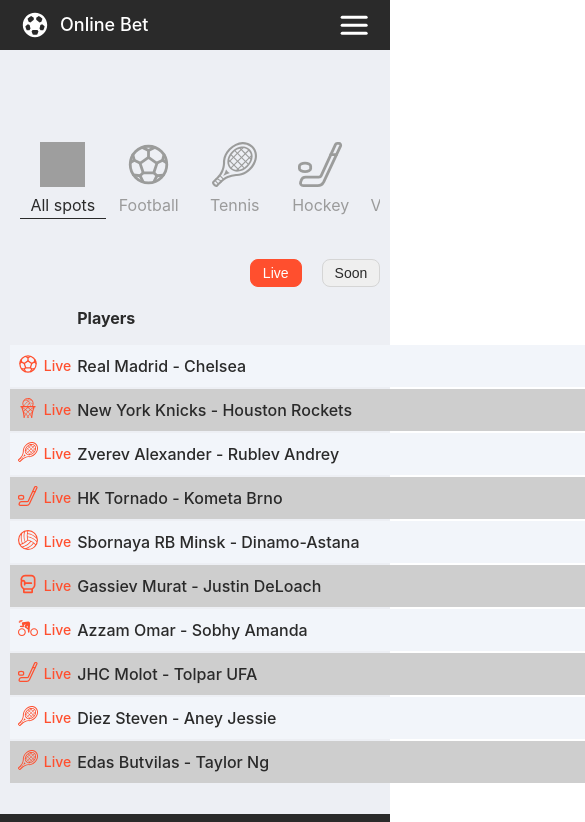
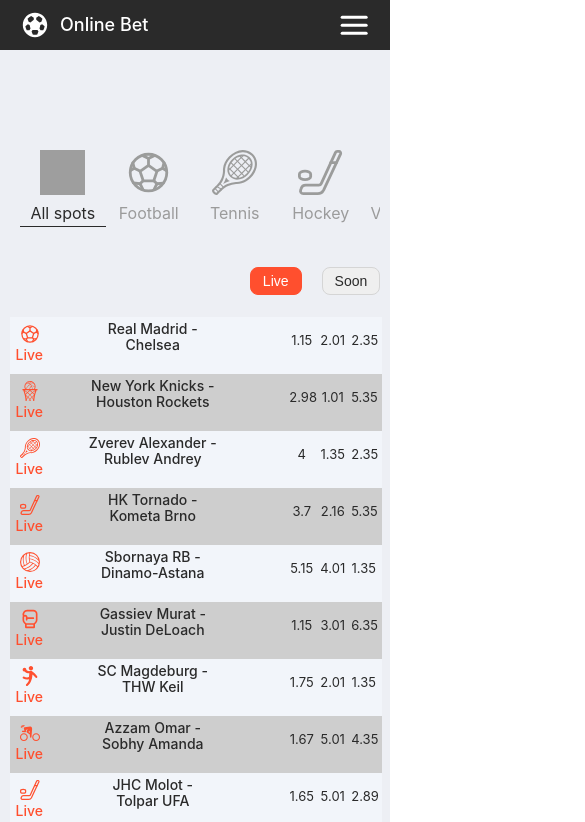
Before and after one commit to KauhareniaNastassia/Sports_Betting_App, a React (Create React App) app: page /sports/1#/sports/all in a window 390 px wide. Shown: the top 822 px of the page, 585 px wide, since content can reach past the window. Built offline with nearby package versions, Linux system fonts and the light colour scheme; grey boxes are pictures that could not be loaded.

Commit message:
add mobile styles for table, fix date

```diff
--- a/package.json
+++ b/package.json
@@ -1,7 +1,7 @@
 {
   "name": "my-app",
   "version": "0.1.0",
-  "homepage": "https://KauhareniaNastassia/Sports_Betting_App",
+  "homepage": "https://KauhareniaNastassia.github.io/Sports_Betting_App",
   "private": true,
   "dependencies": {
     "@testing-library/jest-dom": "^5.14.1",
@@ -13,6 +13,7 @@
     "@types/react-dom": "^18.0.0",
     "@types/react-redux": "^7.1.25",
     "gh-pages": "^5.0.0",
+    "moment": "^2.29.4",
     "react": "^18.2.0",
     "react-dom": "^18.2.0",
     "react-hook-form": "^7.43.3",
--- a/src/components/categoryList/categoryList.module.scss
+++ b/src/components/categoryList/categoryList.module.scss
@@ -44,9 +44,10 @@
       gap: 10px;
       margin: 0 8px;
 
+      width: 80px;
+
       @media (max-width: 1000px) {
         padding: 0 5px;
-        width: 80px;
       }
       @media (max-width: 800px) {
         width: 70px;
--- a/src/components/eventPage/eventPage.module.scss
+++ b/src/components/eventPage/eventPage.module.scss
@@ -23,8 +23,7 @@
     }
 
     .eventInfo_date {
-      background-color: #F9D423;
-      width: 150px;
+      width: 250px;
       @include text(18px, 22px, 500, $main-text-color);
 
       @media (max-width: 850px) {
--- a/src/components/eventPage/eventPage.tsx
+++ b/src/components/eventPage/eventPage.tsx
@@ -3,12 +3,15 @@
 import {useAppSelector} from "../../hook/hook";
 import {PlaceBetForm} from "./placeBetForm/placeBetForm";
 import css from './eventPage.module.scss'
+import moment from "moment";
 
 export const EventPage: React.FC = () => {
     let {eventId} = useParams()
     let exactId = Number(eventId)
     const events = useAppSelector(state => state.events.events)
     const exactEvent = events.find(event => event.eventId === exactId)
+
+    let date = moment(exactEvent?.date).format("MMMM Do YYYY, h:mm:ss a")
 
     return (
         <div>
@@ -19,7 +22,7 @@
                     <div className={css.eventPage_title_wrapper}>
                         <h2 className={css.eventPage_title}>Match Result</h2>
                         <div className={css.eventInfo_date}>
-                            {exactEvent.date} 22.06.2023 18.30
+                            {date}
                         </div>
                     </div>
 
--- a/src/components/homePage/homePage.module.scss
+++ b/src/components/homePage/homePage.module.scss
@@ -50,6 +50,5 @@
       border: 1px solid $active-color;
       color: white;
     }
-
   }
 }
--- a/src/components/notification/notification.module.scss
+++ b/src/components/notification/notification.module.scss
@@ -20,8 +20,11 @@
   @media (max-width: 421px) {
     height: 8vh;
   }
-  @media (max-width: 421px) {
-    height: 9vh;
+  @media (max-width: 400px) {
+    height: 10vh;
+  }
+  @media (max-width: 309px) {
+    height: 12vh;
   }
 
   .notification_block  {
--- a/src/components/tableOfEvents/eventRow/eventRow.module.scss
+++ b/src/components/tableOfEvents/eventRow/eventRow.module.scss
@@ -5,6 +5,26 @@
   display: table-row;
   align-items: stretch;
   padding: 20px 0;
+
+  @media (max-width: 600px) {
+    display: grid;
+    grid-template-areas:
+    'liveIcon player hostWin draw guestWin'
+    'liveOrSoon player  hostWin draw guestWin';
+    grid-template-columns: 1fr 2fr 1fr 1fr 1fr;
+    grid-template-rows: 1fr 1fr;
+    width: 100%;
+    padding: 0;
+    height: 55px;
+  }
+  @media (max-width: 550px) {
+    grid-template-columns: 0.5fr 4fr 0.5fr 0.5fr 0.5fr;
+    grid-template-rows: 1fr 1fr;
+  }
+  @media (max-width: 530px) {
+    padding: 1px;
+  }
+
 
   td {
     @media (max-width: 1190px) {
@@ -20,6 +40,10 @@
     height: 1px;
     width: 100%;
     background-color: $main-text-color;
+
+    @media (max-width: 600px) {
+      display: none;
+    }
   }
 
   .eventRow_icon_wrapper {
@@ -27,9 +51,12 @@
     height: 50px;
 
     @media (max-width: 1190px) {
-
       width: 30px;
       height: 40px;
+    }
+    @media (max-width: 600px) {
+      grid-area: liveIcon;
+      height: 20px;
     }
 
     .eventRow_icon {
@@ -54,8 +81,14 @@
     @media (max-width: 1190px) {
       @include text(14px, 16px, 500, $main-text-color);
       width: 40px;
+    }
+    @media (max-width: 600px) {
+      grid-area: liveOrSoon;
+    }
+    @media (max-width: 530px) {
+      width: 35px;
+    }
 
-    }
   }
 
   .eventRow_time_live {
@@ -66,14 +99,36 @@
     display: flex;
     justify-content: start;
     width: 700px;
-
-    @media (max-width: 1050px) {
-      width: 400px;
-    }
+    //background-color: #64b000;
 
     @media (max-width: 1190px) {
       width: 600px;
     }
+    @media (max-width: 1050px) {
+      width: 400px;
+    }
+    @media (max-width: 800px) {
+      width: 300px;
+    }
+    @media (max-width: 600px) {
+      grid-area: player;
+    }
+    @media (max-width: 550px) {
+      width: 280px;
+    }
+    @media (max-width: 530px) {
+      width: 240px;
+    }
+    @media (max-width: 450px) {
+      width: 200px;
+    }
+    @media (max-width: 380px) {
+      width: 170px;
+    }
+    @media (max-width: 330px) {
+      width: 150px;
+    }
+
 
     .eventRow_players_link {
       padding-top: 15px;
@@ -83,11 +138,20 @@
       @include text(16px, 18px, 500, $main-text-color);
 
       @media (max-width: 1190px) {
-        padding-top: 11px;
+        padding-top: 12px;
         @include text(16px, 18px, 500, $main-text-color);
+      }
+      @media (max-width: 530px) {
+        @include text(14px, 16px, 500, $main-text-color);
+      }
+      @media (max-width: 450px) {
+        flex-direction: column;
+        padding-top:2px;
+        width: 100%;
       }
     }
   }
+
 
   .winOfHost_wrapper,
   .draw_wrapper,
@@ -97,6 +161,34 @@
 
     @media (max-width: 1190px) {
       @include text(14px, 16px, 400, $main-text-color);
+    }
+    @media (max-width: 530px) {
+      @include text(13px, 14px, 400, $main-text-color);
+      width: 40px;
+    }
+    @media (max-width: 430px) {
+      width: 25px;
+    }
+  }
+
+  .winOfHost_wrapper {
+    @media (max-width: 600px) {
+      grid-area: hostWin;
+      padding-top: 15px;
+    }
+  }
+
+  .draw_wrapper {
+    @media (max-width: 600px) {
+      grid-area: draw;
+      padding-top: 15px;
+    }
+  }
+
+  .winOfGuest_wrapper {
+    @media (max-width: 600px) {
+      grid-area: guestWin;
+      padding-top: 15px;
     }
   }
 
@@ -108,5 +200,8 @@
       @include text(14px, 16px, 500, $active-color);
       padding-left: 40px;
     }
+    @media (max-width: 600px) {
+      display: none;
+    }
   }
 }
--- a/src/components/tableOfEvents/eventRow/eventRow.tsx
+++ b/src/components/tableOfEvents/eventRow/eventRow.tsx
@@ -43,7 +43,7 @@
 
             <td className={css.players_wrapper}>
                 <NavLink className={css.eventRow_players_link} to={`/sports/${category}/${eventId}`}>
-                    {host} - {guest}
+                    <span>{host} -</span>  <span>{guest}</span>
                 </NavLink>
             </td>
 
--- a/src/components/tableOfEvents/tableOfEvents.module.scss
+++ b/src/components/tableOfEvents/tableOfEvents.module.scss
@@ -30,6 +30,10 @@
 
   .tableHead {
 
+    @media (max-width: 600px) {
+      display: none;
+    }
+
     tr {
       @include text(18px, 20px, 500, $main-text-color);
       background-color: transparent;
@@ -53,8 +57,6 @@
     .tableHead__totalBets {
       display: flex;
       justify-content: end;
-
-
     }
   }
 }
--- a/src/components/tableOfEvents/tableOfEvents.tsx
+++ b/src/components/tableOfEvents/tableOfEvents.tsx
@@ -14,12 +14,12 @@
         <table className={css.wrapper__table}>
             <thead className={css.tableHead}>
             <tr>
-                <th></th>
-                <th></th>
+                <th className={css.eventRow_icon_wrapper}></th>
+                <th className={ css.eventRow_time}></th>
                 <th className={css.tableHead__players}>Players</th>
-                <th>1</th>
-                <th>X</th>
-                <th>2</th>
+                <th className={css.winOfHost_wrapper}>1</th>
+                <th className={css.draw_wrapper}>X</th>
+                <th className={css.winOfGuest_wrapper}>2</th>
                 <th className={css.tableHead__totalBets}>Total bets</th>
             </tr>
             </thead>
--- a/src/redux/eventsReducer.ts
+++ b/src/redux/eventsReducer.ts
@@ -4,7 +4,7 @@
             eventId: 1,
             category: 'Football',
             live: true,
-            date: '',
+            date: '2023-01-24T13:31:42.192Z',
             host: 'Real Madrid',
             guest: 'Chelsea',
             betsCount: 15,
@@ -18,7 +18,7 @@
             eventId: 2,
             category: 'Basketball',
             live: true,
-            date: '',
+            date: '2023-01-24T13:31:42.192Z',
             host: 'New York Knicks',
             guest: 'Houston Rockets',
             betsCount: 26,
@@ -32,7 +32,7 @@
             eventId: 3,
             category: 'Basketball',
             live: false,
-            date: '',
+            date: '2023-01-24T13:31:42.192Z',
             host: 'Guantanamo',
             guest: 'Dynamo',
             betsCount: 4,
@@ -46,7 +46,7 @@
             eventId: 4,
             category: 'Tennis',
             live: true,
-            date: '',
+            date: '2023-01-24T13:31:42.192Z',
             host: 'Zverev Alexander',
             guest: 'Rublev Andrey',
             betsCount: 43,
@@ -60,7 +60,7 @@
             eventId: 5,
             category: 'Hockey',
             live: true,
-            date: '',
+            date: '2023-01-24T13:31:42.192Z',
             host: 'HK Tornado',
             guest: 'Kometa Brno',
             betsCount: 20,
@@ -74,8 +74,8 @@
             eventId: 6,
             category: 'Hockey',
             live: false,
-            date: '',
-            host: 'HC Dinamo Molodechno',
+            date: '2023-01-24T13:31:42.192Z',
+            host: 'HC Dinamo',
             guest: 'Lokomotiv Yaroslavl',
             betsCount: 19,
             rate: {
@@ -88,8 +88,8 @@
             eventId: 7,
             category: 'Volleyball',
             live: true,
-            date: '',
-            host: 'Sbornaya RB Minsk',
+            date: '2023-01-24T13:31:42.192Z',
+            host: 'Sbornaya RB',
             guest: 'Dinamo-Astana',
             betsCount: 35,
             rate: {
@@ -102,7 +102,7 @@
             eventId: 8,
             category: 'Baseball',
             live: false,
-            date: '',
+            date: '2023-01-24T13:31:42.192Z',
             host: 'Minnesota Twins',
             guest: 'Boston',
             betsCount: 60,
@@ -116,9 +116,9 @@
             eventId: 9,
             category: 'Basketball',
             live: false,
-            date: '',
-            ost: 'Avtodor Saratov',
-            guest: 'Yenisey Krasnoyarsk',
+            date: '2023-01-24T13:31:42.192Z',
+            host: 'Avtodor Saratov',
+            guest: 'Krasnoyarsk',
             betsCount: 15,
             rate: {
                 winOfHost: 5.15,
@@ -130,7 +130,7 @@
             eventId: 10,
             category: 'Boxing',
             live: true,
-            date: '',
+            date: '2023-01-24T13:31:42.192Z',
             host: 'Gassiev Murat',
             guest: 'Justin DeLoach',
             betsCount: 70,
@@ -143,8 +143,8 @@
         {
             eventId: 11,
             category: 'Handball',
-            live: false,
-            date: '',
+            live: true,
+            date: '2023-01-24T13:31:42.192Z',
             host: 'SC Magdeburg',
             guest: 'THW Keil',
             betsCount: 4,
@@ -158,7 +158,7 @@
             eventId: 12,
             category: 'Cycling',
             live: true,
-            date: '',
+            date: '2023-01-24T13:31:42.192Z',
             host: 'Azzam Omar',
             guest: 'Sobhy Amanda',
             betsCount: 15,
@@ -172,7 +172,7 @@
             eventId: 13,
             category: 'Tennis',
             live: false,
-            date: '',
+            date: '2023-01-24T13:31:42.192Z',
             host: 'Djokovic Novak',
             guest: 'Daniil Medvedev',
             betsCount: 87,
@@ -186,7 +186,7 @@
             eventId: 14,
             category: 'Football',
             live: false,
-            date: '',
+            date: '2023-01-24T13:31:42.192Z',
             host: 'Dinamo Minsk',
             guest: 'Akhmat',
             betsCount: 7,
@@ -200,7 +200,7 @@
             eventId: 15,
             category: 'Hockey',
             live: false,
-            date: '',
+            date: '2023-01-24T13:31:42.192Z',
             host: 'Salavat Yulaev',
             guest: 'AK Bars',
             betsCount: 38,
@@ -214,7 +214,7 @@
             eventId: 16,
             category: 'Hockey',
             live: true,
-            date: '',
+            date: '2023-01-24T13:31:42.192Z',
             host: 'JHC Molot',
             guest: 'Tolpar UFA',
             betsCount: 25,
@@ -228,7 +228,7 @@
             eventId: 17,
             category: 'Basketball',
             live: false,
-            date: '',
+            date: '2023-01-24T13:31:42.192Z',
             host: 'High Touch',
             guest: 'Istambul Anka',
             betsCount: 29,
@@ -242,7 +242,7 @@
             eventId: 18,
             category: 'Volleyball',
             live: false,
-            date: '',
+            date: '2023-01-24T13:31:42.192Z',
             host: 'Stroitel Minsk',
             guest: 'Belogorenje Belgorod',
             betsCount: 76,
@@ -256,7 +256,7 @@
             eventId: 19,
             category: 'Basketball',
             live: false,
-            date: '',
+            date: '2023-01-24T13:31:42.192Z',
             host: 'Samara',
             guest: 'Tsmoki Minsk',
             betsCount: 15,
@@ -270,9 +270,9 @@
             eventId: 20,
             category: 'Volleyball',
             live: false,
-            date: '',
+            date: '2023-01-24T13:31:42.192Z',
             host: 'Sbornaya RB Minsk',
-            guest: 'Dinamo-Akademia Kazan',
+            guest: 'Dinamo Kazan',
             betsCount: 15,
             rate: {
                 winOfHost: 5.15,
@@ -284,7 +284,7 @@
             eventId: 21,
             category: 'Tennis',
             live: true,
-            date: '',
+            date: '2023-01-24T13:31:42.192Z',
             host: 'Diez Steven',
             guest: 'Aney Jessie',
             betsCount: 4,
@@ -298,7 +298,7 @@
             eventId: 22,
             category: 'Handball',
             live: false,
-            date: '',
+            date: '2023-01-24T13:31:42.192Z',
             host: 'Hojej',
             guest: 'Elite',
             betsCount: 29,
@@ -312,7 +312,7 @@
             eventId: 23,
             category: 'Tennis',
             live: true,
-            date: '',
+            date: '2023-01-24T13:31:42.192Z',
             host: 'Edas Butvilas',
             guest: 'Taylor Ng',
             betsCount: 51,
@@ -326,7 +326,7 @@
             eventId: 24,
             category: 'Handball',
             live: false,
-            date: '',
+            date: '2023-01-24T13:31:42.192Z',
             host: 'BM Granolles',
             guest: 'Cisne BM',
             betsCount: 9,
@@ -340,7 +340,7 @@
             eventId: 25,
             category: 'Boxing',
             live: false,
-            date: '',
+            date: '2023-01-24T13:31:42.192Z',
             host: 'Ritson Lewis',
             guest: 'Fierro Angel',
             betsCount: 45,
@@ -354,7 +354,7 @@
             eventId: 26,
             category: 'Handball',
             live: false,
-            date: '',
+            date: '2023-01-24T13:31:42.192Z',
             host: 'THW Hannover',
             guest: 'SG Flensburg',
             betsCount: 56,
@@ -368,7 +368,7 @@
             eventId: 27,
             category: 'Boxing',
             live: false,
-            date: '',
+            date: '2023-01-24T13:31:42.192Z',
             host: 'Hurd Jarrett',
             guest: 'Pacheco Diego',
             betsCount: 17,
@@ -382,7 +382,7 @@
             eventId: 28,
             category: 'Handball',
             live: false,
-            date: '',
+            date: '2023-01-24T13:31:42.192Z',
             host: 'CB Cangas',
             guest: 'BM Huesca',
             betsCount: 23,
@@ -396,7 +396,7 @@
             eventId: 29,
             category: 'Football',
             live: false,
-            date: '',
+            date: '2023-01-24T13:31:42.192Z',
             host: 'FC Fakel Voronezh',
             guest: 'Chelsea',
             betsCount: 75,
@@ -410,9 +410,37 @@
             eventId: 30,
             category: 'Football',
             live: false,
-            date: '',
+            date: '2023-01-24T13:31:42.192Z',
             host: 'Real Madrid',
             guest: 'NK Istra',
+            betsCount: 56,
+            rate: {
+                winOfHost: 1.87,
+                winOfGuest: 0.35,
+                draw: 2.99,
+            }
+        },
+        {
+            eventId: 31,
+            category: 'Cycling',
+            live: false,
+            date: '',
+            host: 'Mark Pirs',
+            guest: 'Antony Shein',
+            betsCount: 56,
+            rate: {
+                winOfHost: 1.87,
+                winOfGuest: 0.35,
+                draw: 2.99,
+            }
+        },
+        {
+            eventId: 32,
+            category: 'Baseball',
+            live: true,
+            date: '2023-01-24T13:31:42.192Z',
+            host: 'Prometey',
+            guest: 'FND',
             betsCount: 56,
             rate: {
                 winOfHost: 1.87,
```
Also changed, not shown: 1 other file (tests, documents, lock files or other folders).
